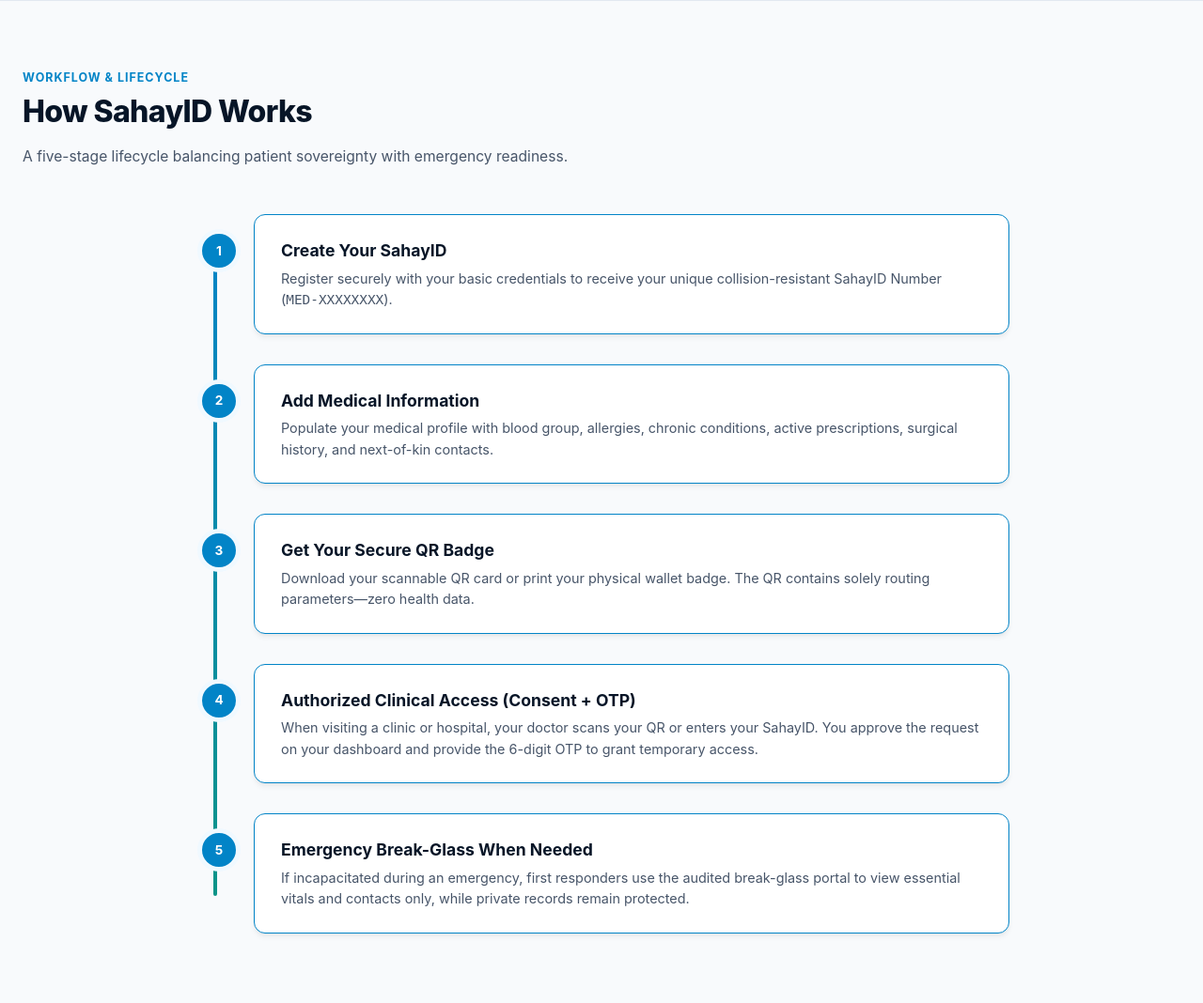
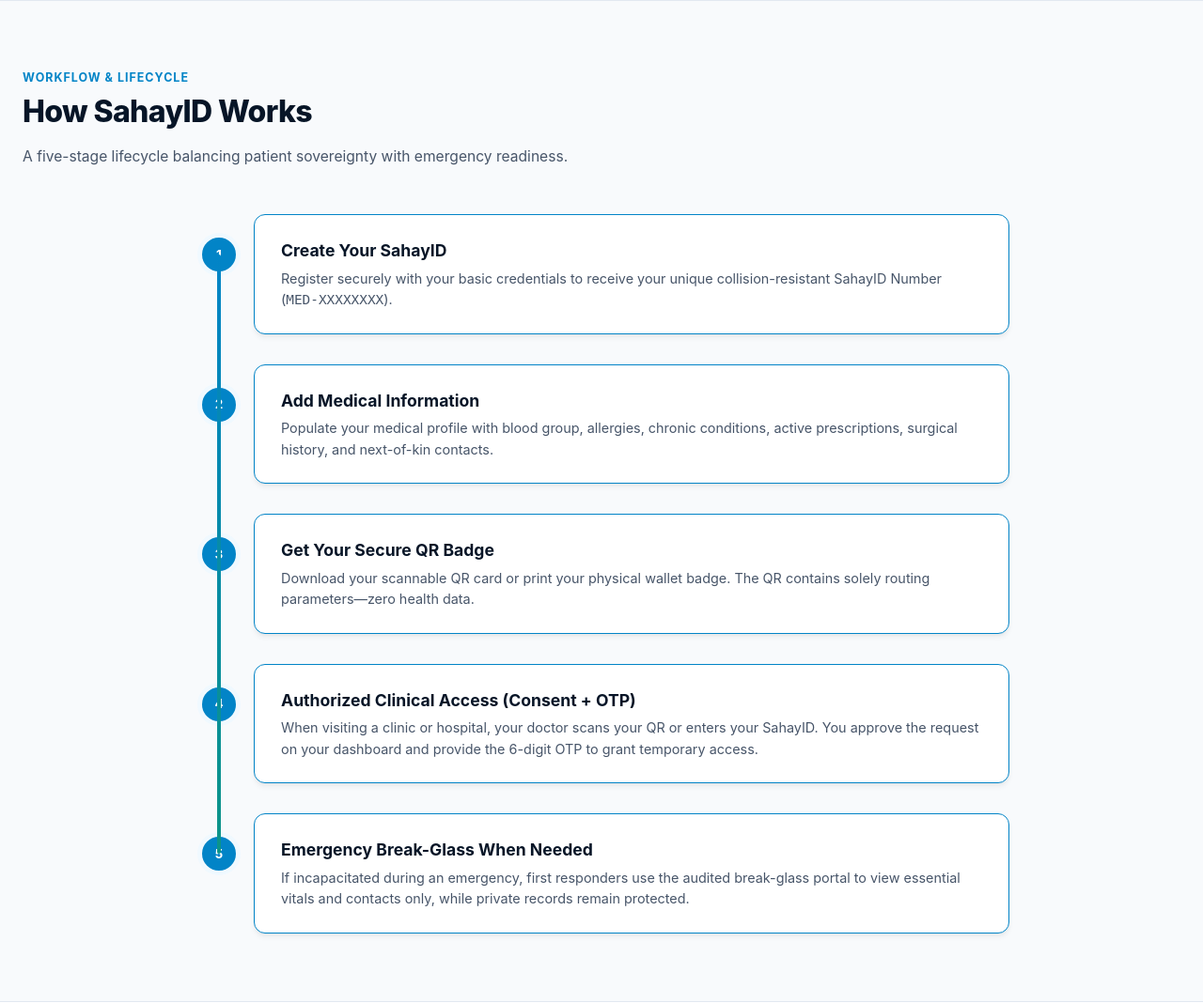
Before and after one commit to pandeyadityanew-web/mediid, a Flask app: page / in a window 1280 px wide. Shown: the part 1279-2347 px from the top of the page at 94% size. Run offline with Flask 3, Linux system fonts and the light colour scheme; data that the repository does not hold is empty; some libraries are stand-ins or nearby versions; some web fonts are replaced.

Commit message:
Fix progress indicator vertical centering and step termination

```diff
--- a/static/css/style.css
+++ b/static/css/style.css
@@ -1238,13 +1238,14 @@ textarea.form-textarea {
 
 .process-vertical-track {
   position: absolute;
-  top: 1.5rem;
-  bottom: 2.5rem;
-  left: 17px;
+  top: calc(1.5rem + 18px);
+  bottom: calc(1.5rem + 18px);
+  left: 16px;
   width: 4px;
   background-color: var(--border-subtle);
   border-radius: 2px;
   overflow: hidden;
+  z-index: 1;
 }
 
 .process-track-fill {
@@ -1266,6 +1267,10 @@ textarea.form-textarea {
   transition: all 0.25s ease;
 }
 
+.process-step-node:last-child {
+  margin-bottom: 0;
+}
+
 .process-step-node.step-active {
   border-color: var(--primary);
   box-shadow: var(--shadow-md);
@@ -1275,7 +1280,7 @@ textarea.form-textarea {
 .process-node-number {
   position: absolute;
   left: -3.5rem;
-  top: 1.25rem;
+  top: 1.5rem;
   width: 36px;
   height: 36px;
   border-radius: 50%;
--- a/static/js/script.js
+++ b/static/js/script.js
@@ -89,10 +89,32 @@ document.addEventListener('DOMContentLoaded', () => {
     // 5. How SahayID Works - Animated Process Path & Progress Fill
     const processContainer = document.querySelector('.process-flow-container');
     const processSteps = document.querySelectorAll('.process-step-node');
+    const processTrack = document.querySelector('.process-vertical-track');
     const processTrackFill = document.getElementById('processTrackFill');
 
     if (processContainer && processSteps.length > 0) {
+        const alignTrackGeometry = () => {
+            if (processSteps.length < 2 || !processTrack) return;
+            const firstCircle = processSteps[0].querySelector('.process-node-number');
+            const lastCircle = processSteps[processSteps.length - 1].querySelector('.process-node-number');
+            if (firstCircle && lastCircle) {
+                const containerRect = processContainer.getBoundingClientRect();
+                const firstRect = firstCircle.getBoundingClientRect();
+                const lastRect = lastCircle.getBoundingClientRect();
+
+                const startY = (firstRect.top + firstRect.height / 2) - containerRect.top;
+                const endY = (lastRect.top + lastRect.height / 2) - containerRect.top;
+                const centerX = (firstRect.left + firstRect.width / 2) - containerRect.left;
+
+                processTrack.style.top = `${startY}px`;
+                processTrack.style.height = `${Math.max(0, endY - startY)}px`;
+                processTrack.style.bottom = 'auto';
+                processTrack.style.left = `${centerX - 2}px`;
+            }
+        };
+
         const updateTimeline = () => {
+            alignTrackGeometry();
             const viewportMiddle = window.innerHeight * 0.65;
             let activeCount = 0;
 
@@ -121,6 +143,7 @@ document.addEventListener('DOMContentLoaded', () => {
 
         window.addEventListener('scroll', updateTimeline, { passive: true });
         window.addEventListener('resize', updateTimeline, { passive: true });
+        window.addEventListener('load', updateTimeline);
         updateTimeline();
     }
 
```
